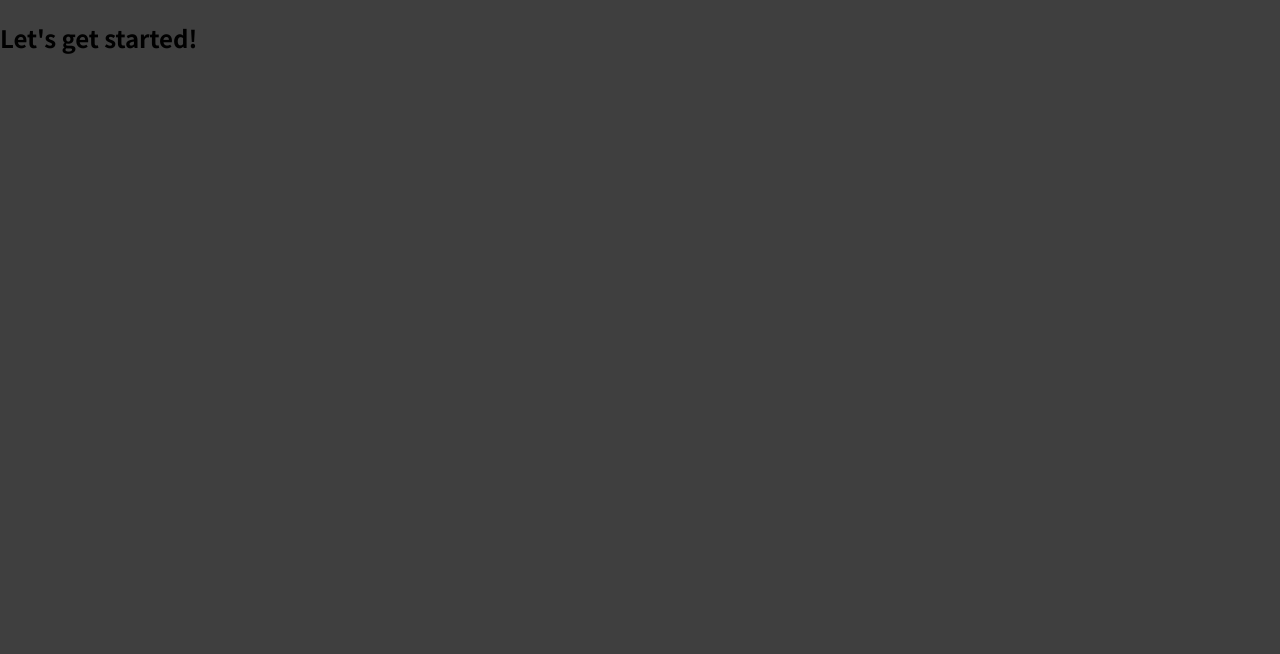
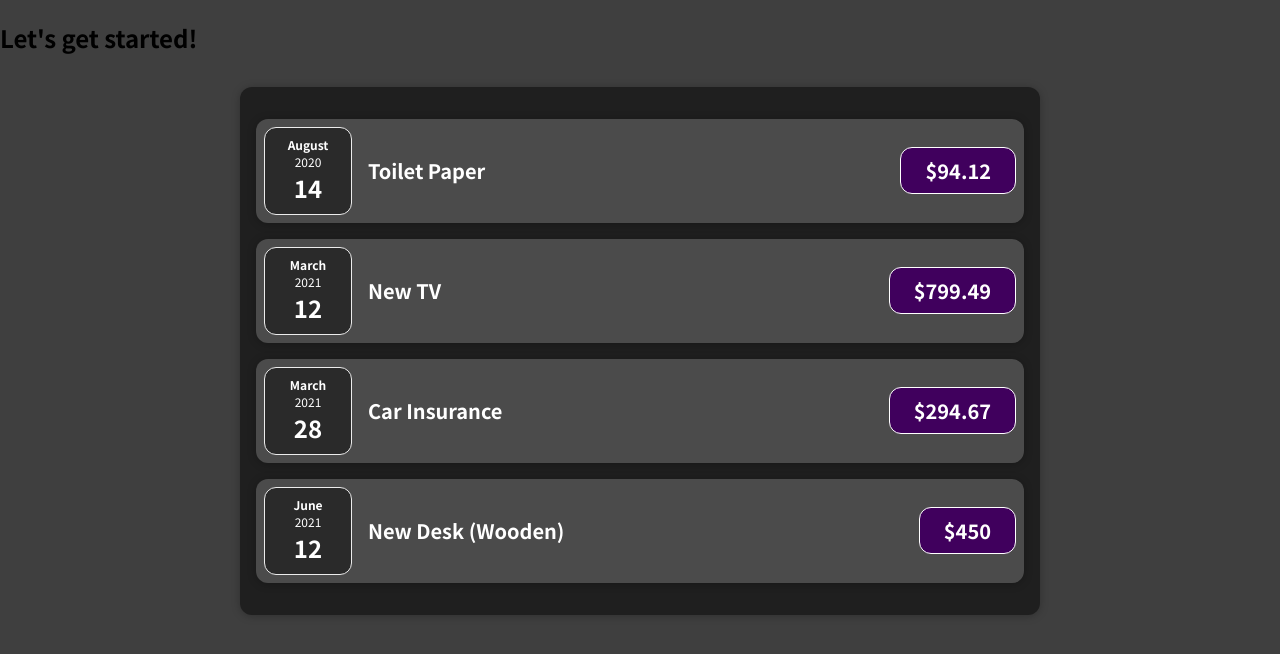
Before and after one commit to blitzkrieg23/react-learning, a JavaScript app: page / in a window 1280 px wide. Shown: the top 654 px of the page. Built offline with nearby package versions, Linux system fonts and the light colour scheme.

Commit message:
end of section 3 - basic react stuff

```diff
--- a/src/App.js
+++ b/src/App.js
@@ -1,9 +1,33 @@
-function App() {
+import Expenses from './components/Expenses/Expenses';
+import './components/Expenses/Expenses.css';
+const App = () => {
+  const expenses = [
+    {
+      id: 'e1',
+      title: 'Toilet Paper',
+      amount: 94.12,
+      date: new Date(2020, 7, 14),
+    },
+    { id: 'e2', title: 'New TV', amount: 799.49, date: new Date(2021, 2, 12) },
+    {
+      id: 'e3',
+      title: 'Car Insurance',
+      amount: 294.67,
+      date: new Date(2021, 2, 28),
+    },
+    {
+      id: 'e4',
+      title: 'New Desk (Wooden)',
+      amount: 450,
+      date: new Date(2021, 5, 12),
+    },
+  ];
   return (
     <div>
       <h2>Let's get started!</h2>
+      <Expenses item={expenses}></Expenses>
     </div>
   );
-}
+};
 
 export default App;
--- /dev/null
+++ b/src/components/Expenses/ExpenseDate.css
@@ -0,0 +1,26 @@
+.expense-date {
+  display: flex;
+  flex-direction: column;
+  width: 5.5rem;
+  height: 5.5rem;
+  border: 1px solid #ececec;
+  background-color: #2a2a2a;
+  color: white;
+  border-radius: 12px;
+  align-items: center;
+  justify-content: center;
+}
+
+.expense-date__month {
+  font-size: 0.75rem;
+  font-weight: bold;
+}
+
+.expense-date__year {
+  font-size: 0.75rem;
+}
+
+.expense-date__day {
+  font-size: 1.5rem;
+  font-weight: bold;
+}
--- /dev/null
+++ b/src/components/Expenses/ExpenseDate.js
@@ -0,0 +1,15 @@
+import './ExpenseDate.css';
+function ExpenseDate(props) {
+  let month = props.date.toLocaleString('en-US', { month: 'long' });
+  let day = props.date.toLocaleString('en-US', { day: '2-digit' });
+  let year = props.date.getFullYear();
+  return (
+    <div className="expense-date">
+      <div className="expense-date__month">{month}</div>
+      <div className="expense-date__year">{year}</div>
+      <div className="expense-date__day">{day}</div>
+    </div>
+  );
+}
+
+export default ExpenseDate;
--- /dev/null
+++ b/src/components/Expenses/ExpenseItem.css
@@ -0,0 +1,54 @@
+.expense-item {
+  display: flex;
+  justify-content: space-between;
+  align-items: center;
+  padding: 0.5rem;
+  margin: 1rem 0;
+  background-color: #4b4b4b;
+}
+
+.expense-item__description {
+  display: flex;
+  flex-direction: column;
+  gap: 1rem;
+  align-items: flex-end;
+  flex-flow: column-reverse;
+  justify-content: flex-start;
+  flex: 1;
+}
+
+.expense-item h2 {
+  color: #3a3a3a;
+  font-size: 1rem;
+  flex: 1;
+  margin: 0 1rem;
+  color: white;
+}
+
+.expense-item__price {
+  font-size: 1rem;
+  font-weight: bold;
+  color: white;
+  background-color: #40005d;
+  border: 1px solid white;
+  padding: 0.5rem;
+  border-radius: 12px;
+}
+
+@media (min-width: 580px) {
+  .expense-item__description {
+    flex-direction: row;
+    align-items: center;
+    justify-content: flex-start;
+    flex: 1;
+  }
+
+  .expense-item__description h2 {
+    font-size: 1.25rem;
+  }
+
+  .expense-item__price {
+    font-size: 1.25rem;
+    padding: 0.5rem 1.5rem;
+  }
+}
--- /dev/null
+++ b/src/components/Expenses/ExpenseItem.js
@@ -0,0 +1,16 @@
+import Card from '../UI/Card';
+import ExpenseDate from './ExpenseDate';
+import './ExpenseItem.css';
+function ExpenseItem(props) {
+  return (
+    <Card className="expense-item">
+      <ExpenseDate date={props.date} />
+      <div className="expense-item__description">
+        <h2>{props.title}</h2>
+        <div className="expense-item__price">${props.amount}</div>
+      </div>
+    </Card>
+  );
+}
+
+export default ExpenseItem;
--- /dev/null
+++ b/src/components/Expenses/Expenses.css
@@ -0,0 +1,7 @@
+.expenses {
+  padding: 1rem;
+  background-color: rgb(31, 31, 31);
+  margin: 2rem auto;
+  width: 50rem;
+  max-width: 95%;
+}
--- /dev/null
+++ b/src/components/Expenses/Expenses.js
@@ -0,0 +1,29 @@
+import Card from '../UI/Card';
+import ExpenseItem from './ExpenseItem';
+function Expenses(props) {
+  return (
+    <Card className="expenses">
+      <ExpenseItem
+        title={props.item[0].title}
+        amount={props.item[0].amount}
+        date={props.item[0].date}
+      />
+      <ExpenseItem
+        title={props.item[1].title}
+        amount={props.item[1].amount}
+        date={props.item[1].date}
+      />
+      <ExpenseItem
+        title={props.item[2].title}
+        amount={props.item[2].amount}
+        date={props.item[2].date}
+      ></ExpenseItem>
+      <ExpenseItem
+        title={props.item[3].title}
+        amount={props.item[3].amount}
+        date={props.item[3].date}
+      ></ExpenseItem>
+    </Card>
+  );
+}
+export default Expenses;
--- /dev/null
+++ b/src/components/UI/Card.css
@@ -0,0 +1,4 @@
+.card {
+  border-radius: 12px;
+  box-shadow: 0 1px 8px rgba(0, 0, 0, 0.25);
+}
--- /dev/null
+++ b/src/components/UI/Card.js
@@ -0,0 +1,6 @@
+import './Card.css';
+const Card = (props) => {
+  const classes = 'card ' + props.className;
+  return <div className={classes}>{props.children}</div>;
+};
+export default Card;
```
Also changed, not shown: 1 other file (tests, documents, lock files or other folders).
